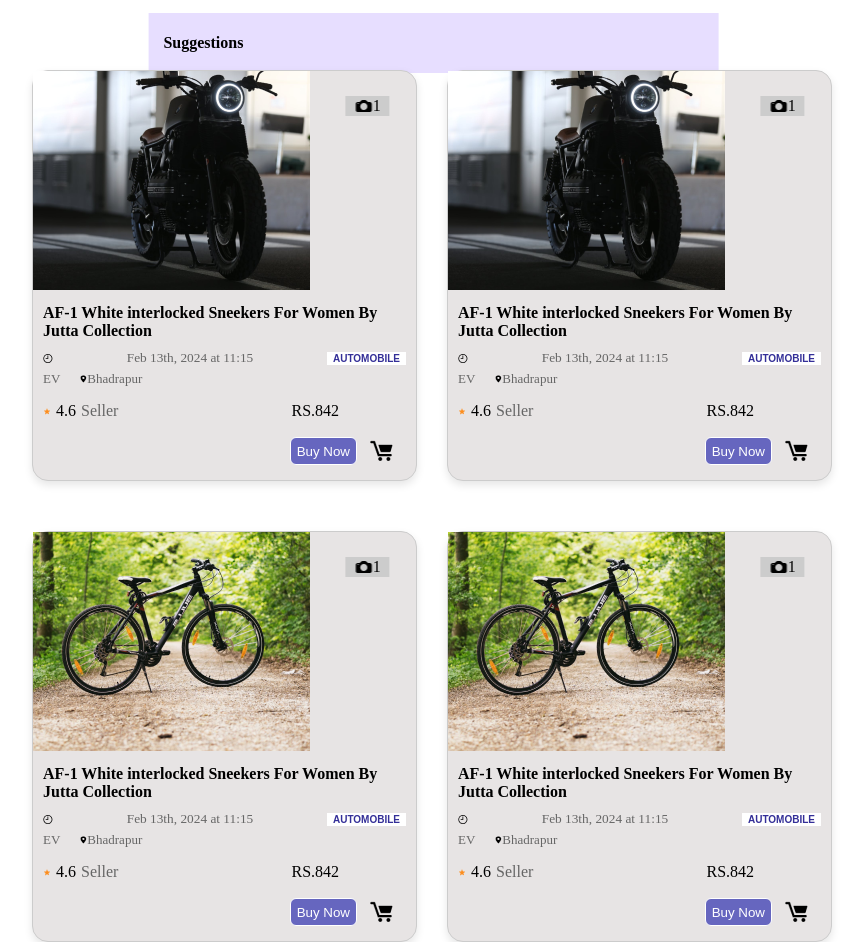
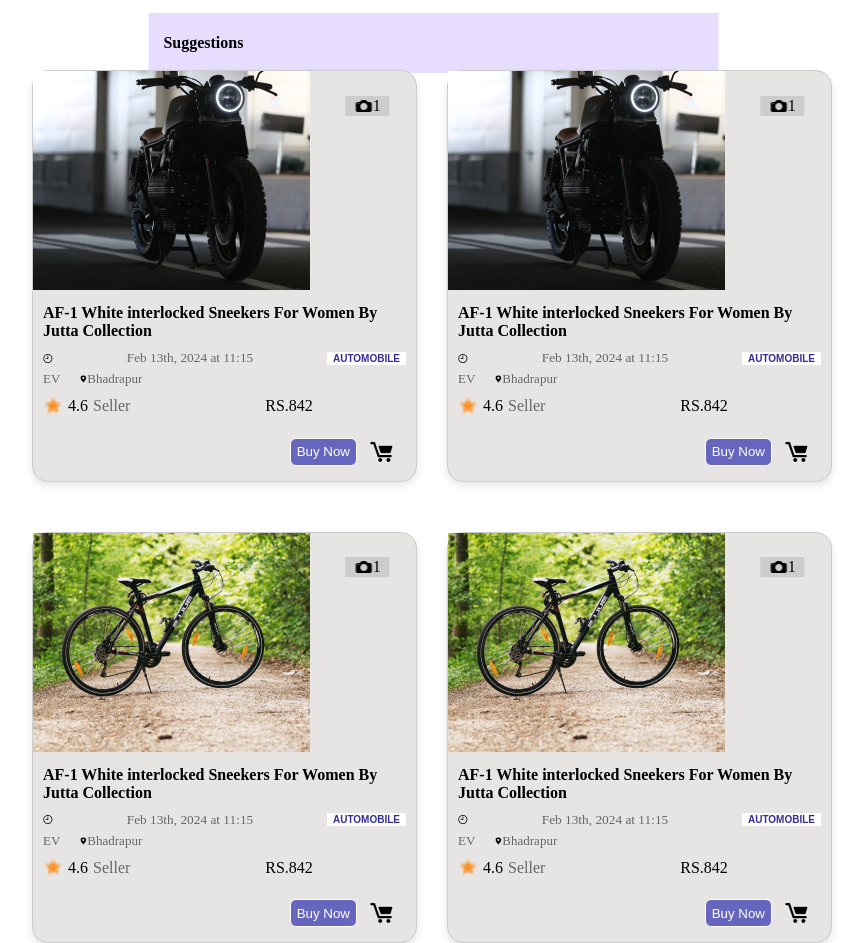
Before and after one commit to Lafa0x9-Hackathon/sastosales-frontend, a React (Vite) app: page / in a window 1280 px wide. Shown: the whole page, without its empty margins (208-1071 px from the left). Built offline with nearby package versions, Linux system fonts and the light colour scheme.

Commit message:
product details (suggestions portion)

```diff
--- a/src/Component/Suggestions.css
+++ b/src/Component/Suggestions.css
@@ -40,10 +40,9 @@
     box-shadow: 0 4px 8px rgba(0, 0, 0, 0.1);
     padding: 0px;
     background-color:#E7E4E4;
-   position: relative;
-   margin-top:20px ;
+    position: relative;
+    margin-top:20px ;
    grid-template-columns: repeat(3, 1fr);
-
   }
 
   .card:hover {background-color: rgba(255, 226, 226, 1);
@@ -66,8 +65,6 @@
   max-width: 100%;
   height: auto;
 }
-
-
   .card #bold{
     padding: 10px;
     font-weight: bold;
@@ -85,8 +82,6 @@
     font-size: smaller;
     color: #666;
     margin-top: -10px;
-
-
   }
   .card p > span button{
     background-color:#fff;
@@ -105,31 +100,32 @@
   margin-top: -15px;
   font-size: small;
   }
-
-
   .card #location img{
     margin-left: 20px;
   }
-
-
- .rating {
+  .rating {
  display:flex;
- margin-top: -5px;
+ margin-top: -10px;
  }
-
+  .rating p img {
+    max-width: 100%;
+    height: auto;
+  }
  #name{
   color:#666;
   margin-left: -15px;
  }
+
  #price{
-  margin-left: 40%;
+  margin-left: 30%;
    font-weight: 500;
   font:bold;
+ }
 
- }
   #review{
     margin-left: -15px;
   }
+
 
  .bottom {
   display: flex;
@@ -152,21 +148,14 @@
   border-radius: 6px;
 
    }
-
    .bottom button:hover {
     background-color: rgb(59, 179, 235);
     transform: scale(1.05);
 
   }
-
-
   .card:hover .bottom button {
     color: black;
   }
-
-
-
-
 @media screen and (max-width: 768px) {
   .suggest {
     grid-template-columns: repeat(auto-fit, minmax(200px, 1fr));
@@ -186,9 +175,19 @@
   }
 
     #price {
-      margin-left: 0;
+      margin-left: 10;
       margin-top: 0px;
+
 
   }
 
 }
+
+@media screen and (min-width: 1024px) {
+
+  .rating p img {
+    width: 100px;
+    margin-top: -3px;
+
+  }
+}
--- a/src/Component/Suggestions.jsx
+++ b/src/Component/Suggestions.jsx
@@ -46,7 +46,7 @@ export const Suggestions = () => {
            </p>
 
           <div className='rating'>
-             <p> <img src ={Star} /> </p>
+             <p id='star'> <img src ={Star}  style={{ maxWidth: '20px', height: 'auto' }}/> </p>
              <p id='review'>{setTime.review}</p>
              <p id="name">{setTime.name}</p>
              <p id ="price">{setTime.price}</p>
@@ -76,7 +76,7 @@ export const Suggestions = () => {
             {setTime.location}
           </p>
           <div className='rating'>
-            <p> <img src={Star} alt="Star" /> </p>
+            <p> <img src={Star} alt="Star"style={{ maxWidth: '20px', height: 'auto' }} /> </p>
             <p id='review'>{setTime.review}</p>
             <p id="name">{setTime.name}</p>
             <p id="price">{setTime.price}</p>
@@ -105,7 +105,7 @@ export const Suggestions = () => {
             {setTime.location}
           </p>
           <div className='rating'>
-            <p> <img src={Star} alt="Star" /> </p>
+            <p> <img src={Star} alt="Star"style={{ maxWidth: '20px', height: 'auto' }} /> </p>
             <p id='review'>{setTime.review}</p>
             <p id="name">{setTime.name}</p>
             <p id="price">{setTime.price}</p>
@@ -134,7 +134,7 @@ export const Suggestions = () => {
             {setTime.location}
           </p>
           <div className='rating'>
-            <p> <img src={Star} alt="Star" /> </p>
+            <p> <img src={Star} alt="Star"style={{ maxWidth: '20px', height: 'auto' }} /> </p>
             <p id='review'>{setTime.review}</p>
             <p id="name">{setTime.name}</p>
             <p id="price">{setTime.price}</p>
```
